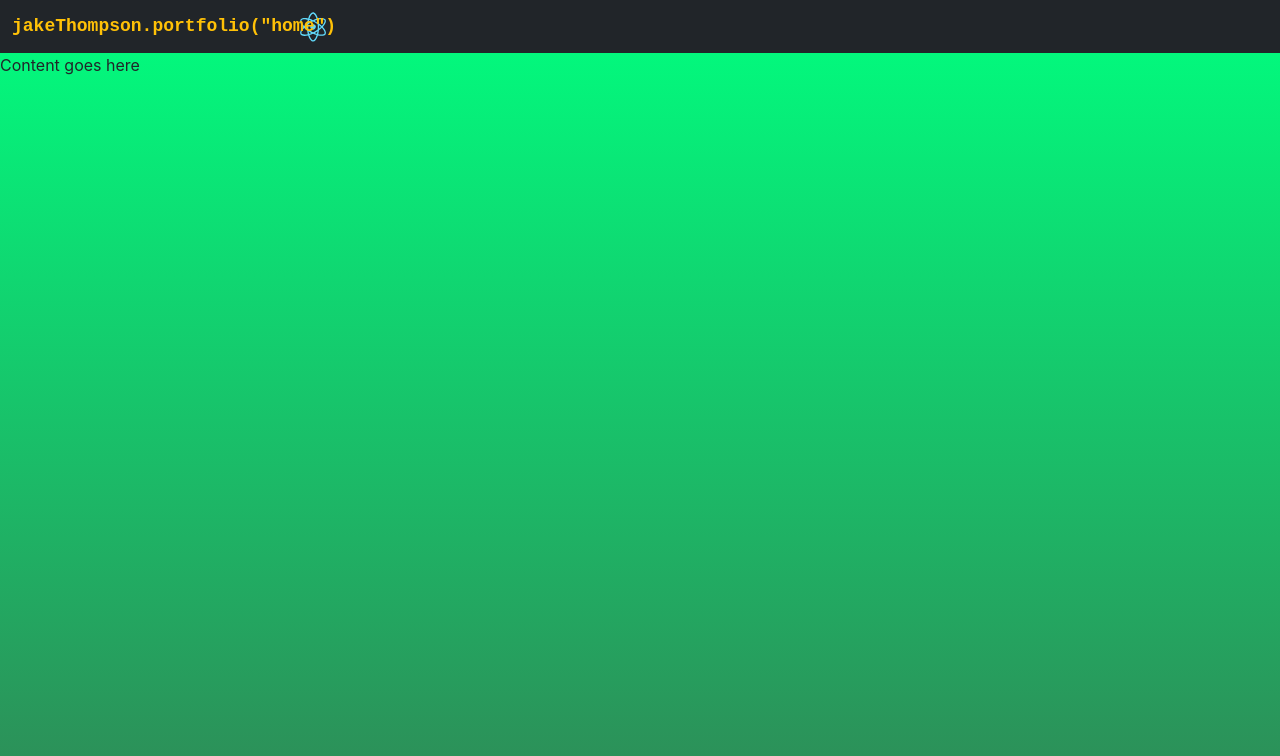
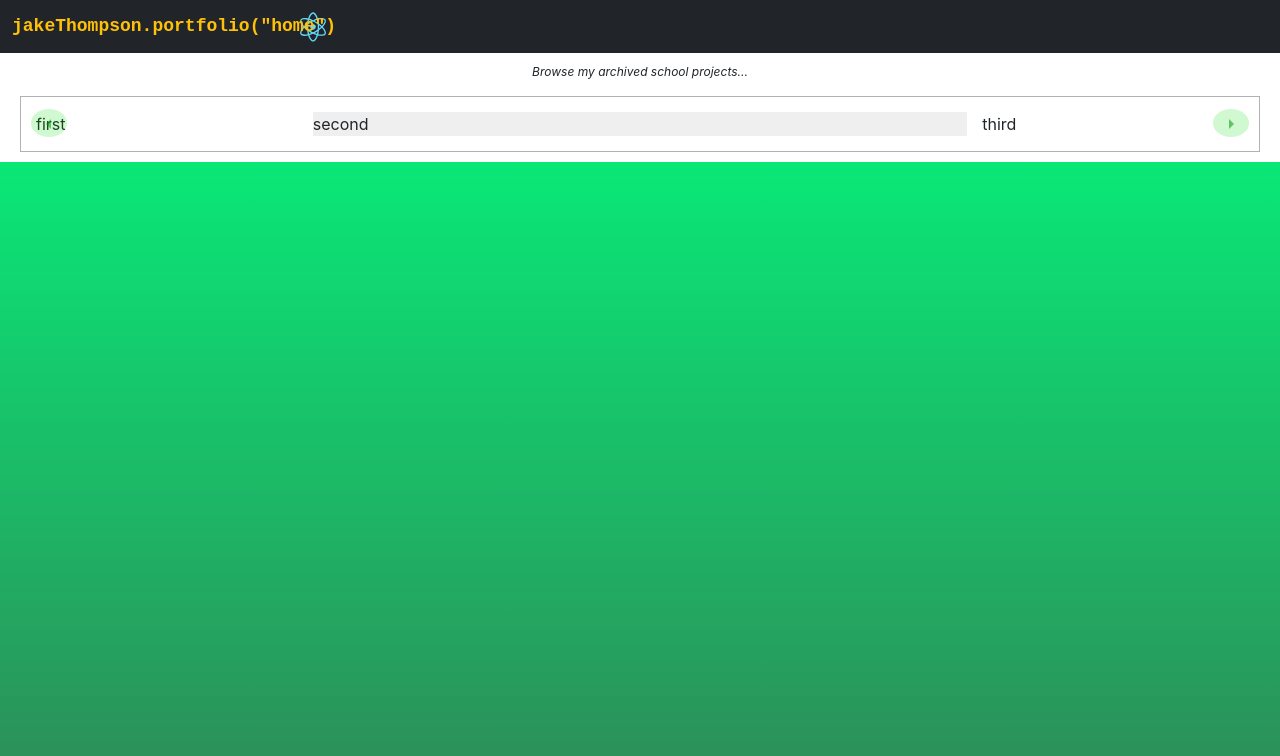
Before and after one commit to jake-the-cake/portfolio, a React (Create React App) app in the folder client/: page / in a window 1280 px wide. Shown: the top 756 px of the page. Built offline with nearby package versions, Linux system fonts and the light colour scheme.

Commit message:
slider toggle buttons work!

```diff
--- a/client/package.json
+++ b/client/package.json
@@ -4,6 +4,10 @@
   "homepage": "https://jake-the-cake.github.io/portfolio/",
   "private": true,
   "dependencies": {
+    "@emotion/react": "^11.9.0",
+    "@emotion/styled": "^11.8.1",
+    "@mui/icons-material": "^5.8.3",
+    "@mui/material": "^5.8.3",
     "@testing-library/jest-dom": "^5.16.4",
     "@testing-library/react": "^13.3.0",
     "@testing-library/user-event": "^13.5.0",
--- a/client/src/App.jsx
+++ b/client/src/App.jsx
@@ -1,6 +1,7 @@
 import './App.css';
 import styled from 'styled-components'
 import Navbar from './components/Navbar';
+import Home from './pages/Home';
 
 const Container = styled.div`
   display: flex;
@@ -14,7 +15,7 @@ function App() {
   return (
     <Container>
       <Navbar />
-      <div>Content goes here</div>
+      <Home />
     </Container>
   );
 }
--- a/client/src/components/Navbar.jsx
+++ b/client/src/components/Navbar.jsx
@@ -1,7 +1,6 @@
 import React, { useState, useEffect } from 'react'
 import logo from '../logo.svg'
 
-let logoX
 let direction = 'right'
 let rotation = 0
 
--- /dev/null
+++ b/client/src/components/ProjectSlider.jsx
@@ -0,0 +1,119 @@
+import React, { useState, useEffect } from 'react'
+import styled from 'styled-components'
+import { ArrowLeft, ArrowRight } from '@mui/icons-material'
+import { schoolProjects } from '../storage'
+
+const Container = styled.div`
+	background-color: white;
+	padding: 10px 20px;
+	display: flex;
+	flex-direction: column;
+	row-gap: 15px;
+`
+
+const SliderTitle = styled.div`
+	display: flex;
+	font-style: italic;
+	justify-content: center;
+	font-size: 12px;
+`
+
+const SliderWrapper = styled.div`
+	display: flex;
+	border: 1px solid rgba(0,0,0,.3);
+	justify-content: space-between;
+	column-gap: 15px;
+	padding: 15px;
+	position: relative;
+`
+
+const LeftPreview = styled.div`
+	flex: 2;
+`
+
+const MainDisplay = styled.div`
+	flex: 5;
+	background-color: rgba(100,100,100,.1);
+`
+
+const RightPreview = styled.div`
+	flex: 2;
+`
+
+const SlideLeft = styled.button`
+	background-color: rgba(0,222,0,.3);
+	opacity: .6;
+	color: #090;
+	border: none;
+	outlineL none;
+	border-radius: 50%;
+	position: absolute;
+	left: 10px;
+	top: calc(50% - 15px);
+`
+
+const SlideRight = styled.button`
+	background-color: rgba(0,222,0,.3);
+	opacity: .6;
+	border: none;
+	color: #090;
+	outlineL none;
+	border-radius: 50%;
+	position: absolute;
+	right: 10px;
+	top: calc(50% - 15px);
+`
+
+
+const ProjectSlider = () => {
+	const [currentlyDisplayed, setCurrentlyDisplayed] = useState([])
+	const sliderArray = []
+	schoolProjects.forEach((project) => {
+		sliderArray.push(project)
+		})
+
+	const handleClick = (direction) => {
+		let movingItem
+		sliderArray.forEach((item, index) => {
+			sliderArray[index] = currentlyDisplayed[index]
+		})
+		switch (direction) {
+			case 'left':
+				movingItem = sliderArray[0]
+				sliderArray.shift()
+				sliderArray.push(movingItem)
+				break
+			case 'right':
+				movingItem = sliderArray[sliderArray.length - 1]
+				sliderArray.pop()
+				sliderArray.unshift(movingItem)
+				break
+		}
+		setCurrentlyDisplayed(sliderArray)
+	}
+
+	const displayPreview = (index) => {
+		if (currentlyDisplayed.length > 0) {
+			return currentlyDisplayed[index].name
+		}
+	}
+
+	useEffect(() => {
+		setCurrentlyDisplayed(sliderArray)
+	}, [])
+
+	return (
+		<Container>
+			<SliderTitle>Browse my archived school projects...</SliderTitle>
+			<SliderWrapper>
+				<LeftPreview>{displayPreview(0)}</LeftPreview>
+				<MainDisplay>{displayPreview(1)}</MainDisplay>
+				<RightPreview>{displayPreview(2)}</RightPreview>
+				<SlideLeft onClick={()=>handleClick('left')}><ArrowLeft /></SlideLeft>
+				<SlideRight onClick={() => handleClick('right')}><ArrowRight /></SlideRight>
+			</SliderWrapper>
+		</Container>
+	)
+}
+
+export default ProjectSlider
--- /dev/null
+++ b/client/src/pages/Home.jsx
@@ -0,0 +1,20 @@
+import React from 'react'
+import styled from 'styled-components'
+import ProjectSlider from '../components/ProjectSlider'
+
+const Container = styled.div`
+	background-color: red;
+	display: flex;
+	flex-direction: column;
+	row-gap: 20px;
+`
+
+const Home = () => {
+	return (
+		<Container>
+			<ProjectSlider />
+		</Container>
+	)
+}
+
+export default Home
--- /dev/null
+++ b/client/src/storage.js
@@ -0,0 +1,12 @@
+export const schoolProjects = [
+	{
+		name: 'first'
+	},
+	{
+		name: 'second'
+	},
+	{
+		name: 'third'
+	}
+
+]
```
Also changed, not shown: 1 other file (tests, documents, lock files or other folders).
